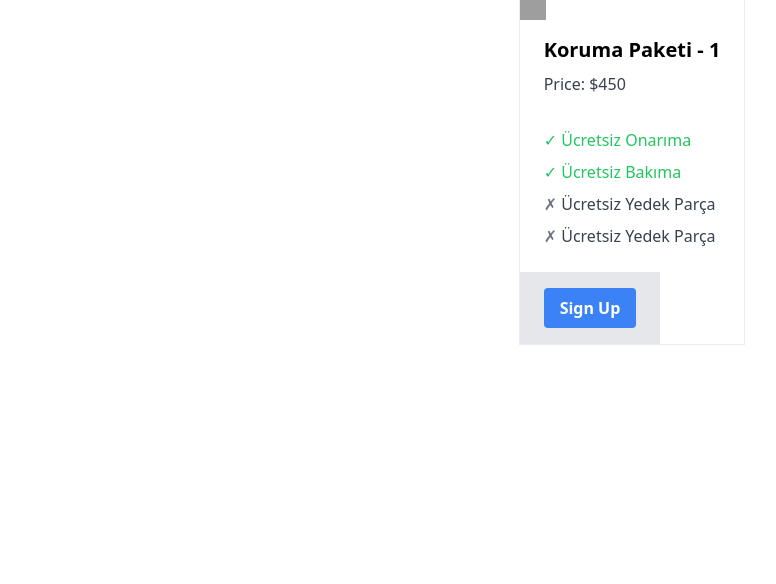
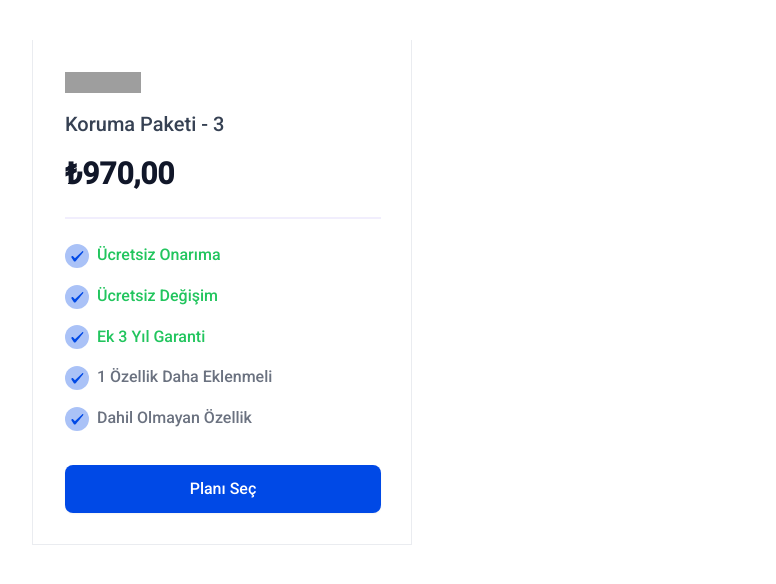
Before and after one commit to uneyss/Assesment, a React (Create React App) app: page / in a window 1280 px wide. Shown: the top 584 px of the page, without its empty margins (8-784 px from the left). Built offline with nearby package versions, Linux system fonts and the light colour scheme; grey boxes are pictures that could not be loaded.

Commit message:
Update jsx and css files
The general structure of the PricingCard component has been completed, roughly the design part has been completed, the codes. (must be refactored)

```diff
--- a/src/App.jsx
+++ b/src/App.jsx
@@ -5,8 +5,8 @@ import data from './data';
 
 function App() {
   return (
-    <div className="flex justify-center">
-      <PricingCard data={data[0]} />
+    <div className="mt-10 ml-10">
+      <PricingCard data={data[2]} />
     </div>
   );
 }
--- a/src/components/PricingCard/PricingCard.jsx
+++ b/src/components/PricingCard/PricingCard.jsx
@@ -1,45 +1,55 @@
 import React from "react";
+import CheckMark from "./checkmark.svg";
+
 
 const PricingCard = ({ data }) => (
-  <div className="box-border flex flex-col items-start p-0 absolute w-300 h-536 border">
+  <div className="card gray">
     {data.suggest && (
       <div
-        style={{ backgroundColor: "blue", color: "white", padding: "12px" }}
-        className="flex flex-col items-start"
+
+        className="suggest"
       >
         Best Choice
       </div>
     )}
-    <img className="w-76 h-5 flex-none order-none grow-0" src={data.logo} alt={data.title} />
-    <div className="px-6 py-4">
-      <div className="font-bold text-xl mb-2">{data.title}</div>
-      <p className="text-gray-700 text-base">Price: ${data.price}</p>
-    </div>
-    <div className="px-6 py-4">
-      <ul>
+    <header className="layout">
+      <img
+        className="logo"
+        src={data.logo}
+      />
+
+      <h1 className="font-m font-Roboto">{data.title}</h1>
+      <p className="font-l font-Roboto">₺{data.price},00</p>
+    </header>
+    <main className="main font-Roboto">
+      <hr className="line" />
+      <ul className="check-items">
         {data.features.map((feature) => (
           <li
             key={feature.id}
-            className={`text-gray-700 mb-2 ${
+            className={`font-s ${
               feature.goodFeature ? "text-green-500" : "text-gray-500"
             }`}
           >
             {!feature.goodFeature && (
-              <span className="text-gray-500">&#x2717; </span>
+              <img src={CheckMark} alt="checkmark" className="mr-2 inline  " />
             )}
             {feature.goodFeature && (
-              <span className="text-green-500">&#x2713; </span>
+              <img src={CheckMark} alt="checkmark" className="mr-2 inline " />
             )}
             {feature.title}
           </li>
         ))}
       </ul>
-    </div>
-    <div className="px-6 py-4 bg-gray-200">
-      <button className="bg-blue-500 hover:bg-blue-700 text-white font-bold py-2 px-4 rounded">
-        Sign Up
-      </button>
-    </div>
+    </main>
+
+    <footer className="footer">
+      <div className="actions">
+        <button className="button">
+          <p className="plan-text font-Roboto">Planı Seç</p>
+        </button>
+      </div>
+    </footer>
   </div>
 );
 
--- a/src/components/PricingCard/XX.JSX
+++ b/src/components/PricingCard/XX.JSX
@@ -1,27 +1,5 @@
-import React, {useState}from "react";
-import { pricingPlans } from "../../data";
-
-export default function PricingCard() {
-  const [sortedData, setSortedData] = useState(pricingPlans.sort((a, b) => a.id - b.id));
-  return (
-
-
-      <div className="box-border flex flex-col items-start p-0 absolute w-300 h-536 border">
-        {pricingPlans.map((plan) => (
-          /** */
-          <header
-            key={plan.id}
-            className="flex flex-col items-start padding gap-4 w-300 h-162">
-
-            <h4>{plan.id}</h4>
-            <img src={plan.logo} alt="logo" className="w-76 h-5 flex-none order-none grow-0"/>
-            <h3 className="w-[316] h-30 font-m flex-none order-none grow-1">{plan.title}</h3>
-            <p className="w-[316] h-38 font-l flex-none order-none self-stretch">₺{plan.price},00</p>
-
-          </header>
-
-
-        ))}
-      </div>
-  );
-}
+<footer className="px-6 py-4 bg-gray-200 ">
+  <button className="bg-blue-500 hover:bg-blue-700 text-white font-bold py-2 px-4 rounded">
+    Sign Up
+  </button>
+</footer>;
--- a/src/data.js
+++ b/src/data.js
@@ -23,6 +23,11 @@ const data = [
       },
       {
         id: 4,
+        title: "Ücretsiz Yedek Parça",
+        goodFeature: false
+      },
+      {
+        id: 5,
         title: "Ücretsiz Yedek Parça",
         goodFeature: false
       }
@@ -71,17 +76,22 @@ const data = [
       },
       {
         id: 2,
-        title: "Ücretsiz Bakıma",
+        title: "Ücretsiz Değişim",
         goodFeature: true
       },
       {
         id: 3,
-        title: "Ücretsiz Yedek Parça",
+        title: "Ek 3 Yıl Garanti",
         goodFeature: true
       },
       {
         id: 4,
-        title: "Ücretsiz Yedek Parça",
+        title: "1 Özellik Daha Eklenmeli",
+        goodFeature: false
+      },
+      {
+        id: 5,
+        title: "Dahil Olmayan Özellik",
         goodFeature: false
       }
     ]
--- a/src/index.css
+++ b/src/index.css
@@ -1,16 +1,148 @@
+@import url('https://fonts.googleapis.com/css2?family=Roboto:wght@500&display=swap');
+
 @tailwind base;
 @tailwind components;
 @tailwind utilities;
 
-.test {
-  background-color: blue;
-  color: white;
-  padding: 5px;
-  margin-bottom: 10px;
+/* Gray/200 */
+
+.card {
+  /* Card */
+
+  box-sizing: border-box;
+
+  /* Auto layout */
+
+  display: flex;
+  flex-direction: column;
+  align-items: flex-start;
+  padding: 0px;
+
+  width: 380px;
+  height: 505px;
+
+  /* Gray/200 */
+
+  border-width: 0px 1px 1px 1px;
+  border-style: solid;
+  border-color: #eaecf0;
+  border-radius: 0px;
+
+  /* Inside auto layout */
+
+  flex: none;
+  order: 0;
+  align-self: stretch;
+  flex-grow: 0;
 }
-.padding {
+
+.suggest {
+  /* Frame 6356120 */
+
+  /* Auto layout */
+
+  display: flex;
+  flex-direction: row;
+  justify-content: center;
+  align-items: flex-start;
+  padding: 12px;
+  gap: 8px;
+
+  width: 380px;
+  height: 48px;
+
+  /* Primary / 500 */
+
+  background: #0049e6;
+
+  /* Inside auto layout */
+
+  flex: none;
+  order: 0;
+  align-self: stretch;
+  flex-grow: 0;
+}
+
+.gray {
+  border-width: 0px 1px 1px 1px;
+  border-style: solid;
+  border-color: #eaecf0;
+  border-radius: 0px;
+}
+
+.layout {
+  /* Header */
+
+  /* Auto layout */
+
+  display: flex;
+  flex-direction: column;
+  align-items: flex-start;
   padding: 32px 32px 0px;
+  gap: 16px;
+
+  width: 380px;
+  height: 153px;
+
+  /* Inside auto layout */
+
+  flex: none;
+  order: 0;
+  align-self: stretch;
+  flex-grow: 0;
 }
+
+.logo {
+  /* fixpack-logo 1 */
+
+  width: 76px;
+  height: 21px;
+
+  /* Inside auto layout */
+
+  flex: none;
+  order: 0;
+  flex-grow: 0;
+}
+
+.base {
+  /* Base */
+
+  position: absolute;
+  left: 0%;
+  right: 0%;
+  top: 0%;
+  bottom: 0%;
+
+  /* Gray/G100 */
+
+  background: #8f92a1;
+  mix-blend-mode: normal;
+  opacity: 0.05;
+}
+
+.main {
+  /* Content */
+
+  /* Auto layout */
+
+  display: flex;
+  flex-direction: column;
+  align-items: flex-start;
+  padding: 24px 32px 40px;
+  gap: 24px;
+
+  width: 380px;
+  height: 272px;
+
+  /* Inside auto layout */
+
+  flex: none;
+  order: 1;
+  align-self: stretch;
+  flex-grow: 0;
+}
+
 .border {
   border-width: 0px 1px 1px 1px;
   border-style: solid;
@@ -19,7 +151,6 @@
 }
 
 .font-m {
-  font-family: "Roboto", sans-serif;
   font-style: normal;
   font-weight: 500;
   font-size: 20px;
@@ -28,10 +159,164 @@
 }
 
 .font-l {
-  font-family: "Roboto", sans-serif;
+  width: 316px;
+  height: 38px;
+
+  font-family: 'Roboto';
   font-style: normal;
   font-weight: 600;
   font-size: 30px;
   line-height: 38px;
+
   color: #111729;
 }
+
+.line {
+  /* Line 2 */
+
+  width: 316px;
+  height: 0px;
+
+  border: 1px solid #f1eefd;
+
+  /* Inside auto layout */
+
+  flex: none;
+  order: 0;
+  align-self: stretch;
+  flex-grow: 0;
+}
+
+.check-items {
+  /* Check items */
+
+  /* Auto layout */
+
+  display: flex;
+  flex-direction: column;
+  align-items: flex-start;
+  padding: 0px;
+  gap: 16px;
+
+  width: 316px;
+  height: 184px;
+
+  /* Inside auto layout */
+
+  flex: none;
+  order: 1;
+  align-self: stretch;
+  flex-grow: 0;
+}
+
+.footer {
+  /* Footer */
+
+  /* Auto layout */
+
+  display: flex;
+  flex-direction: column;
+  align-items: flex-start;
+  padding: 0px 32px 32px;
+  gap: 24px;
+
+  width: 380px;
+  height: 80px;
+
+  /* Inside auto layout */
+
+  flex: none;
+  order: 2;
+  align-self: stretch;
+  flex-grow: 0;
+}
+
+.actions {
+  /* Actions */
+
+  /* Auto layout */
+
+  display: flex;
+  flex-direction: column;
+  align-items: flex-start;
+  padding: 0px;
+  gap: 12px;
+
+  width: 316px;
+  height: 48px;
+
+  /* Inside auto layout */
+
+  flex: none;
+  order: 0;
+  align-self: stretch;
+  flex-grow: 0;
+}
+
+.button {
+  /* Auto layout */
+
+  display: flex;
+  flex-direction: row;
+  justify-content: center;
+  align-items: center;
+  padding: 12px 20px;
+  gap: 8px;
+
+  width: 316px;
+  height: 48px;
+
+  /* Primary / 500 */
+
+  background: #0049e6;
+  /* Shadow/xs */
+
+  box-shadow: 0px 1px 2px rgba(16, 24, 40, 0.05);
+  border-radius: 8px;
+
+  /* Inside auto layout */
+
+  flex: none;
+  order: 0;
+  align-self: stretch;
+  flex-grow: 0;
+}
+
+.plan-text {
+  /* Text */
+
+  width: 67px;
+  height: 24px;
+
+  font-style: normal;
+  font-weight: 500;
+  font-size: 16px;
+  line-height: 24px;
+  /* identical to box height, or 150% */
+
+  /* White / 900 */
+
+  color: #ffffff;
+
+  /* Inside auto layout */
+
+  flex: none;
+  order: 1;
+  flex-grow: 0;
+}
+
+.auto-layout {
+  /* Auto layout */
+
+  display: flex;
+  flex-direction: row;
+  align-items: center;
+  padding: 0px;
+  gap: 24px;
+
+  position: relative;
+  width: 375px;
+  height: 1019px;
+
+  background: #ffffff;
+}
--- a/tailwind.config.js
+++ b/tailwind.config.js
@@ -4,7 +4,11 @@ module.exports = {
     "./src/**/*.{js,jsx,ts,tsx}",
   ],
   theme: {
-    extend: {},
+    extend: {
+      fontFamily:{
+        Roboto: ["Roboto", "sans-serif"]
+      }
+    },
   },
   plugins: [],
 }
```
Also changed, not shown: src/components/PricingCard/checkmark.svg (added).
